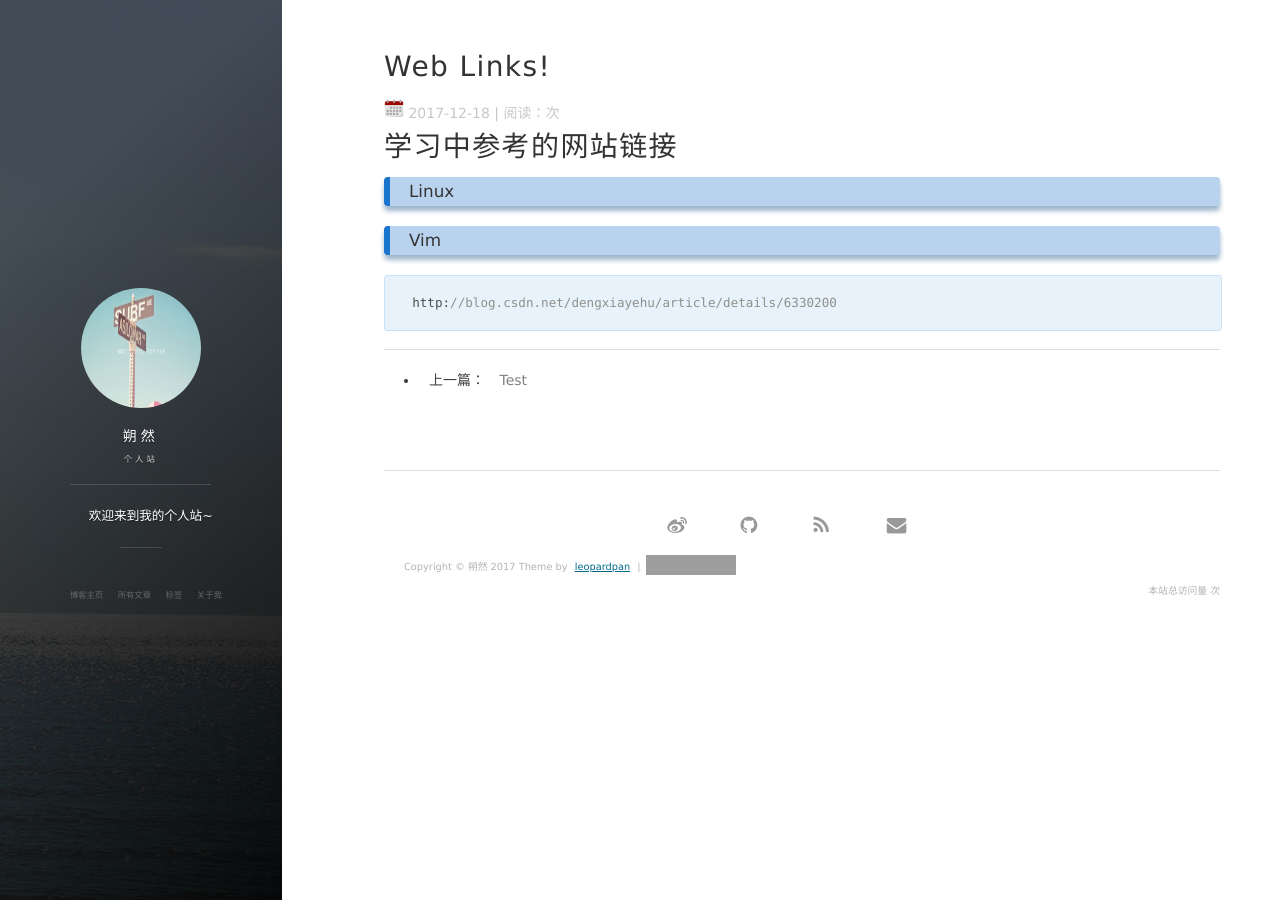
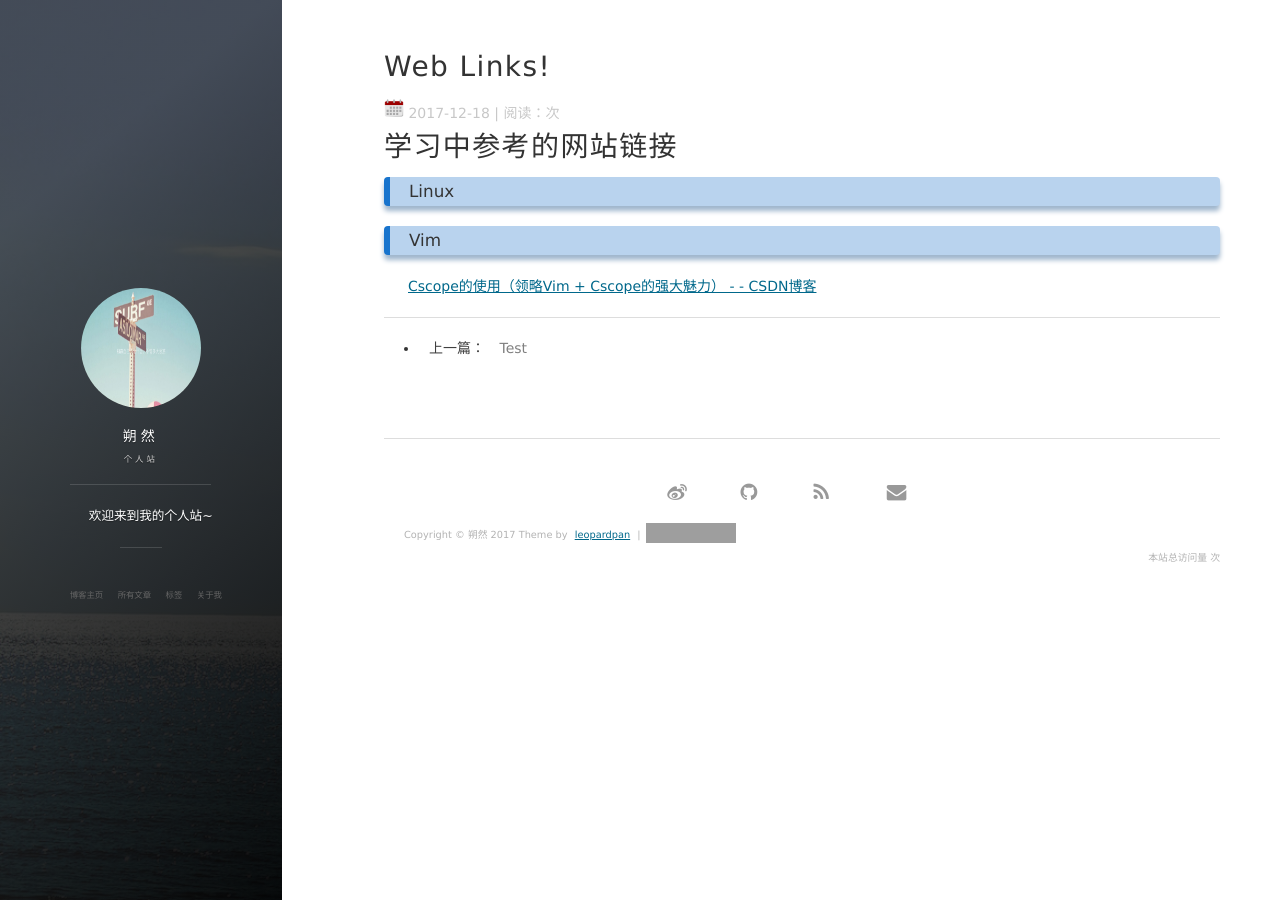
Before and after one commit to shuoranly/shuoranly.github.io, a Jekyll site: the page built from _posts/2017-12-18-web_links.markdown, in a window 1280 px wide. Built offline with Jekyll 4.4.1, drawn with Linux system fonts in a browser that asks for light colours; nearby versions of some CDN libraries; comment, search, counter and statistics services are not loaded; grey boxes are pictures that could not be loaded.

Commit message:
Update 2017-12-18-web_links.markdown

````diff
--- a/_posts/2017-12-18-web_links.markdown
+++ b/_posts/2017-12-18-web_links.markdown
@@ -8,6 +8,4 @@ tags: Link
 
 ### Linux
 <h3>Vim</h3>
-```
-http://blog.csdn.net/dengxiayehu/article/details/6330200
-```
+[Cscope的使用（领略Vim + Cscope的强大魅力） - - CSDN博客](http://blog.csdn.net/dengxiayehu/article/details/6330200)
````
